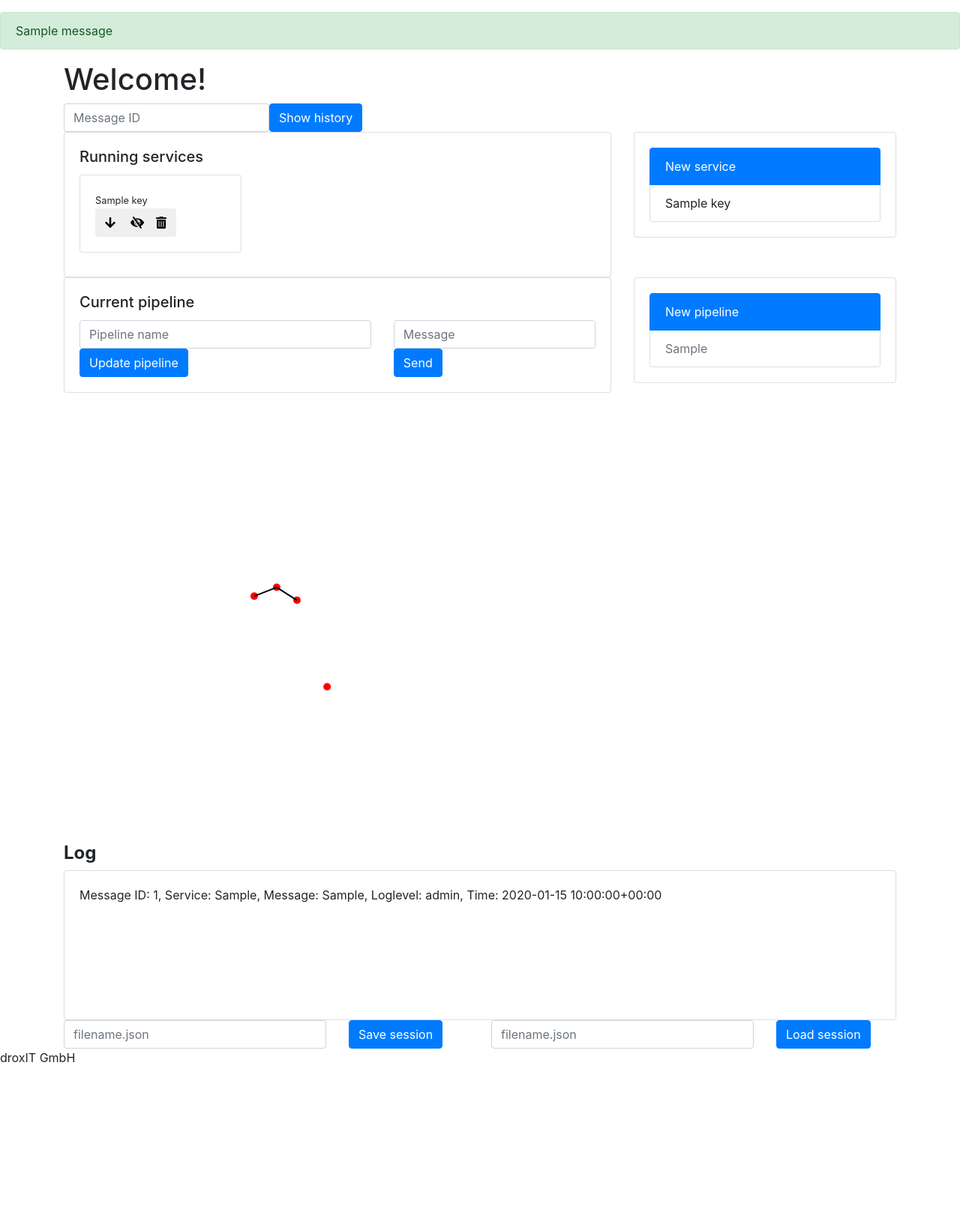
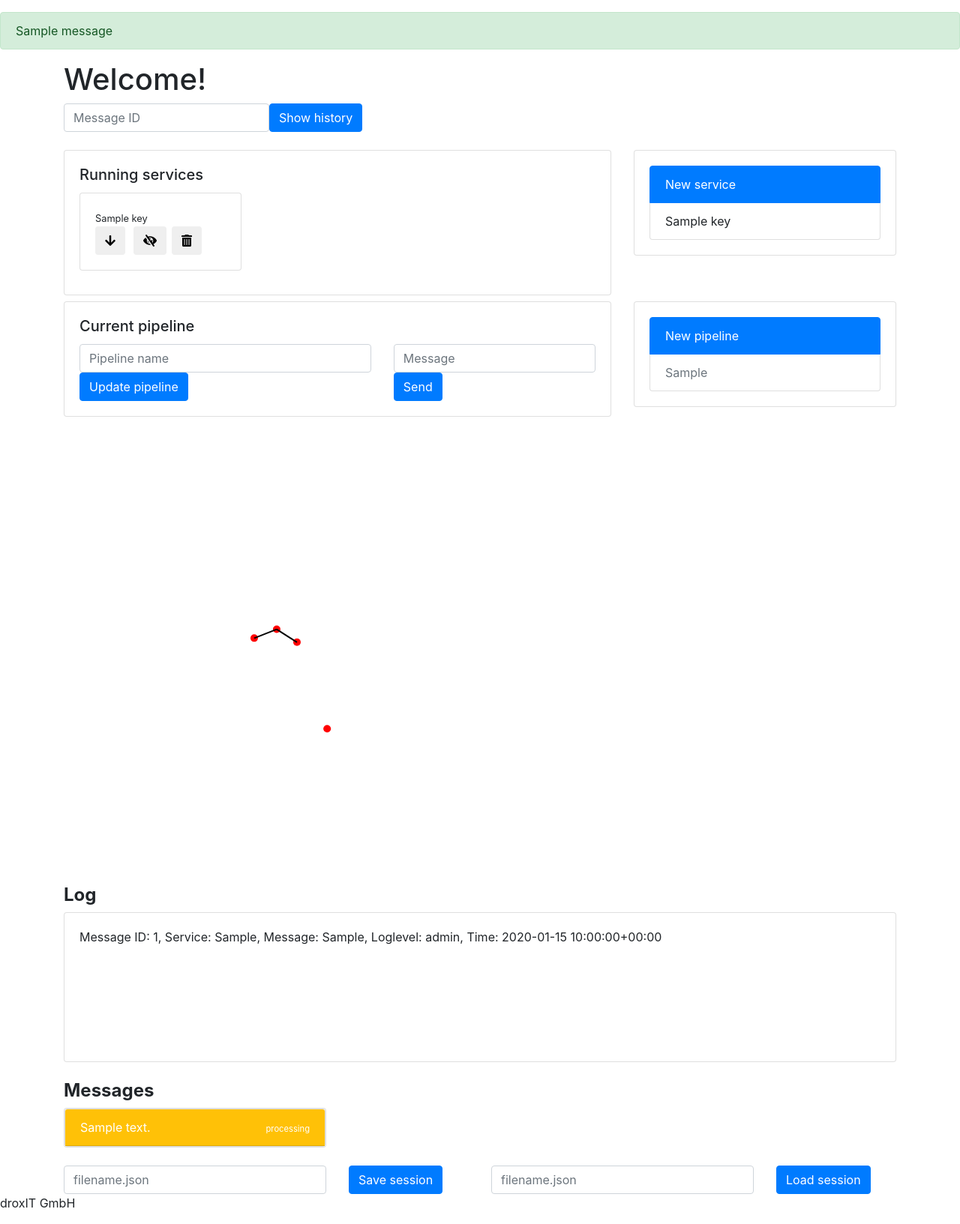
Before and after one commit to droxit/roxcomposer-gui, a Django app: template roxgui/web/templates/web/web.html in a window 1280 px wide. Shown: the part 24-1657 px from the top of the page at 75% size. Before the commit the page ends 1441 px from the top, so only its background shows below. Run offline with Django 3.2, Linux system fonts and the light colour scheme; tables that the repository leaves empty hold one stand-in row (values such as "Sample post"); the template is opened without the code that fills it: values that come from a table or form of the project are taken from there, most other values are stand-ins (such as "Sample title", 1, 10 or a date in 2020); one stand-in notice (Sample message) is shown; some libraries are stand-ins or nearby versions.

Commit message:
message status window added

```diff
--- a/roxgui/rox_response.py
+++ b/roxgui/rox_response.py
@@ -37,3 +37,6 @@ class RoxResponse:
     @error_data.setter
     def error_data(self, new_data):
         self._error_data = new_data
+
+    def __str__(self):
+        return "RoxResponse success: {}, Msg: {}, Data: {} ".format(self.success, self.message, self.data)
--- a/roxgui/web/models.py
+++ b/roxgui/web/models.py
@@ -42,13 +42,35 @@ class Logline(models.Model):
         return logline
 
 
-
 class Message(models.Model):
-    msg_id = models.CharField(max_length=200, primary_key=True)
+    id = models.CharField(max_length=200, primary_key=True)
     pipeline = models.CharField(max_length=200, default="")
+    time = models.DateTimeField(default=datetime.datetime.now())
+    message = models.TextField(default="")
 
     def __str__(self):
-        return "Message ID: {}, Pipeline: {}".format(self.msg_id, self.pipeline)
+        return "Message ID: {} to pipeline: {}, created at {} \n {}".format(self.id, self.pipeline, self.time, self.message)
+
+
+class MessageStatus(models.Model):
+    msg_id = models.CharField(max_length=200, default="")
+    event = models.CharField(max_length=200, default="")
+    status = models.CharField(max_length=200, default="")
+    time = models.DateTimeField(default=None, null=True)
+    service_name = models.CharField(max_length=200, default="")
+    processing_time = models.TimeField(default=None, null=True)
+    processing_time_long = models.DateTimeField(default=None, null=True)
+    total_processing_time = models.TimeField(default=None, null=True)
+    total_processing_time_long = models.DateTimeField(default=None, null=True)
+
+    def __str__(self):
+        return "Event: {}, Status: {}, Time: {}, Args: " \
+               "Service_Name: {}, Message_ID: {}, Processing Time: {}, " \
+               "Total Processing Time: {}".format(self.event, self.status, str(self.time),
+                                                     self.service_name, self.msg_id,
+                                                  str(self.processing_time), str(self.total_processing_time))
+
+
 
 
 class RoxSession(models.Model):
--- a/roxgui/web/templates/web/_includes/logs.html
+++ b/roxgui/web/templates/web/_includes/logs.html
@@ -1,6 +1,6 @@
 {% block logs %}
 
-<div class="row">
+<div class="row pb-4">
     <div class="col">
         <h4><strong>Log</strong></h4>
         <div class="card" style="height:200px;overflow-y:scroll">
@@ -12,5 +12,4 @@
         </div>
     </div>
 </div>
-
 {% endblock logs %}
--- a/roxgui/web/templates/web/_includes/message_history.html
+++ b/roxgui/web/templates/web/_includes/message_history.html
@@ -1,6 +1,6 @@
 {% block message_history %}
 
-<div class="row">
+<div class="row mb-4">
     <div class="col">
         <form class="form-inline" action="get_message_history" method="post">
             {% csrf_token %}
--- /dev/null
+++ b/roxgui/web/templates/web/_includes/messages.html
@@ -0,0 +1,79 @@
+{% block messages %}
+
+<div class="row pb-4">
+    <!-- Messages -->
+    <div class="col-md-4">
+        <h4><strong>Messages</strong></h4>
+        <div class="card w-auto scrollable">
+            <div id="accordion">
+                {% for message, message_status in sent_messages.items %}
+                    <div class="card">
+                        {% if not message_status == None%}
+                            {% if message_status.status == 'processing' %}
+                                <div class="card-header bg-warning text-white" id="heading-message{{ forloop.counter0 }}" data-toggle="collapse" data-target="#message{{ forloop.counter0 }}" aria-expanded="false" aria-controls="message{{ forloop.counter0 }}">
+                            {% elif message_status.status == 'finalized' %}
+                                <div class="card-header bg-success text-white" id="heading-message{{ forloop.counter0 }}" data-toggle="collapse" data-target="#message{{ forloop.counter0 }}" aria-expanded="false" aria-controls="message{{ forloop.counter0 }}">
+                            {% elif message_status.status == 'error'%}
+                                <div class="card-header bg-danger text-white" id="heading-message{{ forloop.counter0 }}" data-toggle="collapse" data-target="#message{{ forloop.counter0 }}" aria-expanded="false" aria-controls="message{{ forloop.counter0 }}">
+                            {% endif %}
+                        {% else %}
+                            <div class="card-header" id="heading-message{{ forloop.counter0 }}" data-toggle="collapse" data-target="#message{{ forloop.counter0 }}" aria-expanded="false" aria-controls="message{{ forloop.counter0 }}">
+                        {% endif %}
+                                <div class="d-flex">
+                                    <div class="col-mb-9">
+                                        {{ message.message }}
+                                    </div>
+                                    <div class="ml-auto">
+                                        {% if not message_status == None and not message_status.status == None %}
+                                            <span style="font-size:0.7em"> {{ message_status.status}} </span>
+                                        {% endif %}
+                                    </div>
+                                </div>
+                        </div>
+
+                        <div id="message{{ forloop.counter0 }}" class="collapse" aria-labelledby="heading-message{{ forloop.counter0 }}" data-parent="#accordion">
+                            <div class="card-body">
+                                ID: <small> {{ message.id }} </small>
+                                <br>
+                                Pipeline: <small>{{ message.pipeline }}</small>
+                                <br>
+                                {% if not message_status == None %}
+                                    Status: <small> {{message_status.status}} </small>
+                                    <br>
+                                    {% if not message_status.status == 'finalized' %}
+                                        Current service: <small> {{message_status.service_name}} </small>
+                                    <br>
+                                    {% endif %}
+                                    {% if not messages_status.processing_time == None %}
+                                        Processing Time: <small> {{message_status.processing_time}} </small>
+                                        <br>
+                                    {% endif %}
+                                    {% if not messages_status.processing_time_long == None %}
+                                        Processing Time: <small> {{message_status.processing_time_long}} </small>
+                                        <br>
+                                    {% endif %}
+                                    Started at: <small> {{message.time}} </small>
+                                    <br>
+                                    {% if message_status.status == 'finalized' %}
+                                        Finished at: <small>{{message_status.time}}</small>
+                                        <br>
+                                        Total Processing Time: <small>{% if message_status.total_processing_time == None %}
+                                                                        {{message_status.total_processing_time_long}}
+                                                                      {% else %}
+                                                                        {{message_status.total_processing_time}}
+                                                                      {%endif%}
+                                                                </small>
+                                    {% endif %}
+                                {% else %}
+                                    No further information accessible.
+                                {% endif %}
+                            </div>
+                        </div>
+                    </div>
+                {% endfor %}
+            </div>
+        </div>
+    </div>
+</div>
+
+{% endblock %}
--- a/roxgui/web/templates/web/_includes/services_and_pipes.html
+++ b/roxgui/web/templates/web/_includes/services_and_pipes.html
@@ -1,7 +1,7 @@
 {% block services_and_pipes %}
 
 <!-- Services -->
-<div class="row">
+<div class="row pb-2">
     <div class="col-md-8">
         <div class="card w-auto scrollable">
             <div class="card-body">
@@ -16,13 +16,13 @@
                                 </div>
                             </div>
                             <div class="row">
-                                <div class="col-md-2">
+                                <div class="col-md-3">
                                     <button type="button" onclick="add_to_current_pipe(this)" data-name="{{ key }}"
                                             class="btn btn-default" data-toggle="button" aria-pressed="false">
                                         <span class="fas fa-arrow-down"></span>
                                     </button>
                                 </div>
-                                <div class="col-md-2">
+                                <div class="col-md-3">
                                     {% if watch_active|get_value:key == True %}
                                     <button type="button" onclick="watch(this)" data-name="{{ key }}"
                                             class="btn btn-default" data-toggle="button" aria-pressed="true">
@@ -35,7 +35,7 @@
                                     </button>
                                     {% endif %}
                                 </div>
-                                <div class="col-md-2">
+                                <div class="col-md-3">
                                     <button type="button" onclick="stop_service(this)" data-name="{{ key }}"
                                             class="btn btn-default" data-toggle="button" aria-pressed="false">
                                         <span class="fas fa-trash-alt"></span>
@@ -68,7 +68,7 @@
 </div>
 
 <!-- Pipelines. -->
-<div class="row">
+<div class="row pb-4">
     <!-- Selected pipeline. -->
     <div class="col-md-8">
         <div class="card w-auto scrollable">
--- a/roxgui/web/templates/web/web.html
+++ b/roxgui/web/templates/web/web.html
@@ -36,6 +36,8 @@
     {% include "web/_includes/logs.html" %}
     {% endblock logs %}
 
+    {% include "web/_includes/messages.html" %}
+
     {% block session %}
     {% include "web/_includes/session.html" %}
     {% endblock session %}
```
Also changed, not shown: roxgui/rox_request.py (+28 -4 lines), roxgui/web/views.py (+85 -9 lines).
